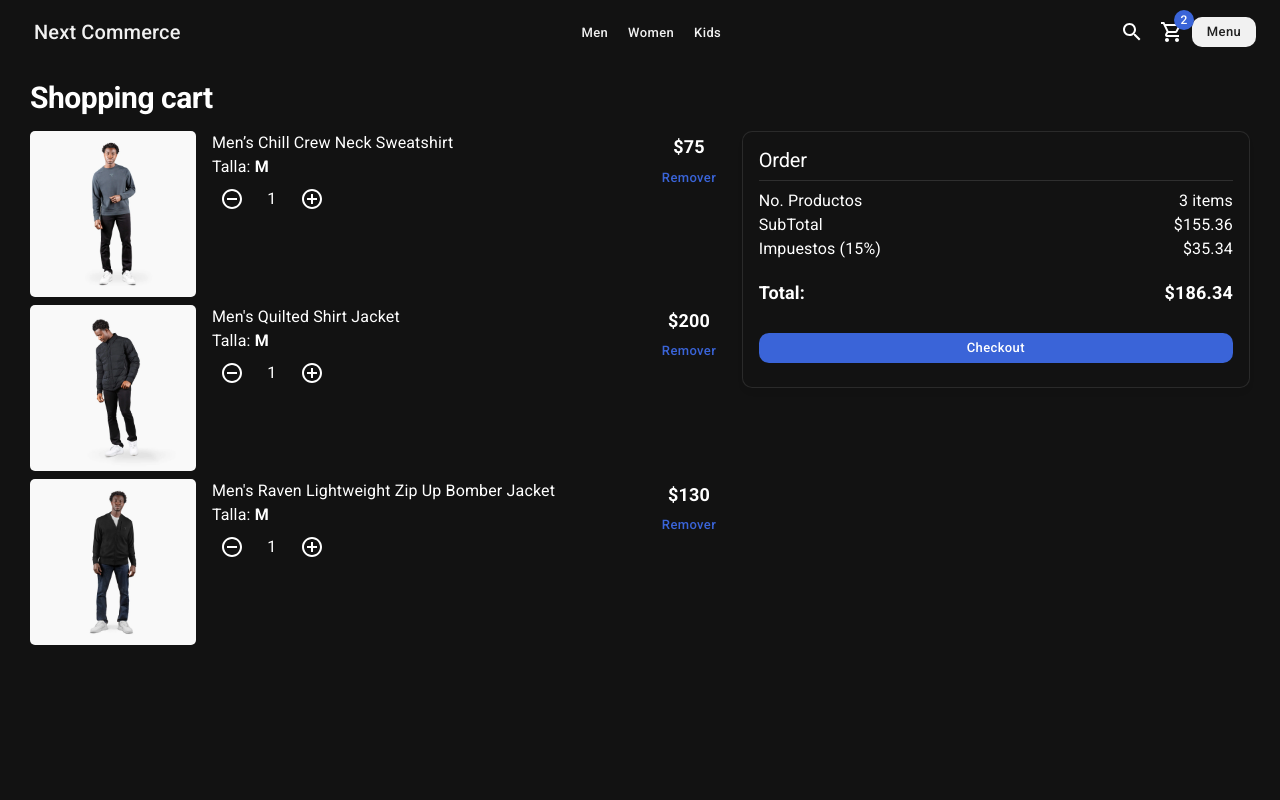
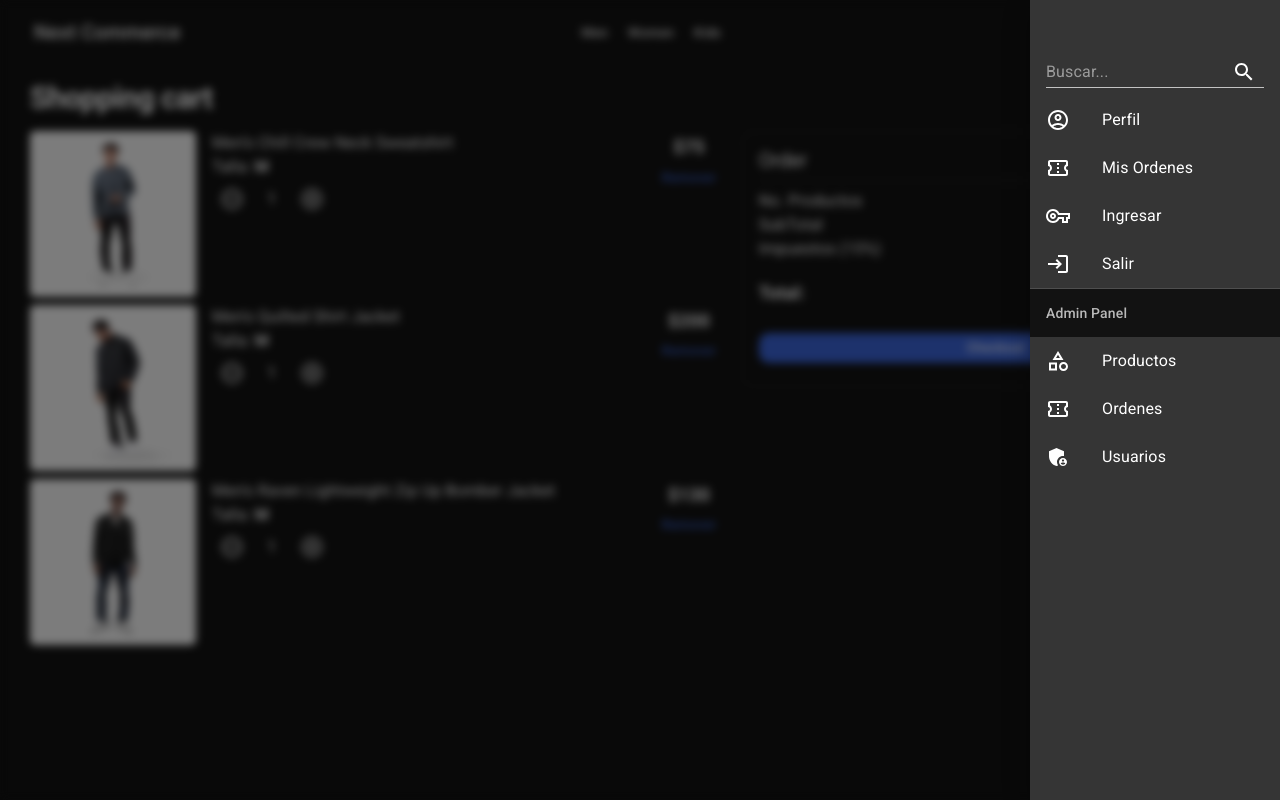
Before and after one commit to ljaviertovar/next-commerce, a Next.js app: page /cart in a window 1280 px wide. Both pictures are taken after a click on the button "Menu". Built offline with nearby package versions, Linux system fonts and the light colour scheme.

Commit message:
add toggle menu

```diff
--- a/components/ui/DrawerMenu.tsx
+++ b/components/ui/DrawerMenu.tsx
@@ -1,3 +1,6 @@
+import { useContext } from "react"
+import { useRouter } from "next/router"
+
 import {
 	Box,
 	Divider,
@@ -7,6 +10,7 @@ import {
 	InputAdornment,
 	List,
 	ListItem,
+	ListItemButton,
 	ListItemIcon,
 	ListItemText,
 	ListSubheader,
@@ -24,9 +28,25 @@ import {
 	VpnKeyOutlined,
 } from "@mui/icons-material"
 
+import { UiContext } from "../../context"
+
 export default function DrawerMenu() {
+	const { isMenuOpen, toggleMenu } = useContext(UiContext)
+
+	const router = useRouter()
+
+	const navigateTo = (url: string) => {
+		toggleMenu()
+		router.push(url)
+	}
+
 	return (
-		<Drawer open={false} anchor='right' sx={{ backdropFilter: "blur(4px)", transition: "all 0.5s ease-out" }}>
+		<Drawer
+			open={isMenuOpen}
+			anchor='right'
+			sx={{ backdropFilter: "blur(4px)", transition: "all 0.5s ease-out" }}
+			onClose={toggleMenu}
+		>
 			<Box sx={{ width: 250, paddingTop: 5 }}>
 				<List>
 					<ListItem>
@@ -43,78 +63,78 @@ export default function DrawerMenu() {
 						/>
 					</ListItem>
 
-					<ListItem button>
+					<ListItemButton>
 						<ListItemIcon>
 							<AccountCircleOutlined />
 						</ListItemIcon>
 						<ListItemText primary={"Perfil"} />
-					</ListItem>
+					</ListItemButton>
 
-					<ListItem button>
+					<ListItemButton>
 						<ListItemIcon>
 							<ConfirmationNumberOutlined />
 						</ListItemIcon>
 						<ListItemText primary={"Mis Ordenes"} />
-					</ListItem>
+					</ListItemButton>
 
-					<ListItem button sx={{ display: { xs: "", sm: "none" } }}>
+					<ListItemButton sx={{ display: { xs: "", sm: "none" } }} onClick={() => navigateTo("/category/men")}>
 						<ListItemIcon>
 							<MaleOutlined />
 						</ListItemIcon>
-						<ListItemText primary={"Hombres"} />
-					</ListItem>
+						<ListItemText primary={"Men"} />
+					</ListItemButton>
 
-					<ListItem button sx={{ display: { xs: "", sm: "none" } }}>
+					<ListItemButton sx={{ display: { xs: "", sm: "none" } }} onClick={() => navigateTo("/category/women")}>
 						<ListItemIcon>
 							<FemaleOutlined />
 						</ListItemIcon>
-						<ListItemText primary={"Mujeres"} />
-					</ListItem>
+						<ListItemText primary={"women"} />
+					</ListItemButton>
 
-					<ListItem button sx={{ display: { xs: "", sm: "none" } }}>
+					<ListItemButton sx={{ display: { xs: "", sm: "none" } }} onClick={() => navigateTo("/category/kids")}>
 						<ListItemIcon>
 							<EscalatorWarningOutlined />
 						</ListItemIcon>
-						<ListItemText primary={"Niños"} />
-					</ListItem>
+						<ListItemText primary={"Kids"} />
+					</ListItemButton>
 
-					<ListItem button>
+					<ListItemButton>
 						<ListItemIcon>
 							<VpnKeyOutlined />
 						</ListItemIcon>
 						<ListItemText primary={"Ingresar"} />
-					</ListItem>
+					</ListItemButton>
 
-					<ListItem button>
+					<ListItemButton>
 						<ListItemIcon>
 							<LoginOutlined />
 						</ListItemIcon>
 						<ListItemText primary={"Salir"} />
-					</ListItem>
+					</ListItemButton>
 
 					{/* Admin */}
 					<Divider />
 					<ListSubheader>Admin Panel</ListSubheader>
 
-					<ListItem button>
+					<ListItemButton>
 						<ListItemIcon>
 							<CategoryOutlined />
 						</ListItemIcon>
 						<ListItemText primary={"Productos"} />
-					</ListItem>
-					<ListItem button>
+					</ListItemButton>
+					<ListItemButton>
 						<ListItemIcon>
 							<ConfirmationNumberOutlined />
 						</ListItemIcon>
 						<ListItemText primary={"Ordenes"} />
-					</ListItem>
+					</ListItemButton>
 
-					<ListItem button>
+					<ListItemButton>
 						<ListItemIcon>
 							<AdminPanelSettings />
 						</ListItemIcon>
 						<ListItemText primary={"Usuarios"} />
-					</ListItem>
+					</ListItemButton>
 				</List>
 			</Box>
 		</Drawer>
--- a/components/ui/Navbar.tsx
+++ b/components/ui/Navbar.tsx
@@ -1,10 +1,15 @@
+import { useContext } from "react"
 import { useRouter } from "next/router"
 import NextLink from "next/link"
 
 import { AppBar, Badge, Box, Button, IconButton, Link, Toolbar, Typography } from "@mui/material"
 import { SearchOutlined, ShoppingCartOutlined } from "@mui/icons-material"
 
+import { UiContext } from "../../context"
+
 export default function Navbar() {
+	const { toggleMenu } = useContext(UiContext)
+
 	const { asPath } = useRouter()
 
 	return (
@@ -50,7 +55,7 @@ export default function Navbar() {
 					</IconButton>
 				</NextLink>
 
-				<Button>Menu</Button>
+				<Button onClick={toggleMenu}>Menu</Button>
 			</Toolbar>
 		</AppBar>
 	)
```
